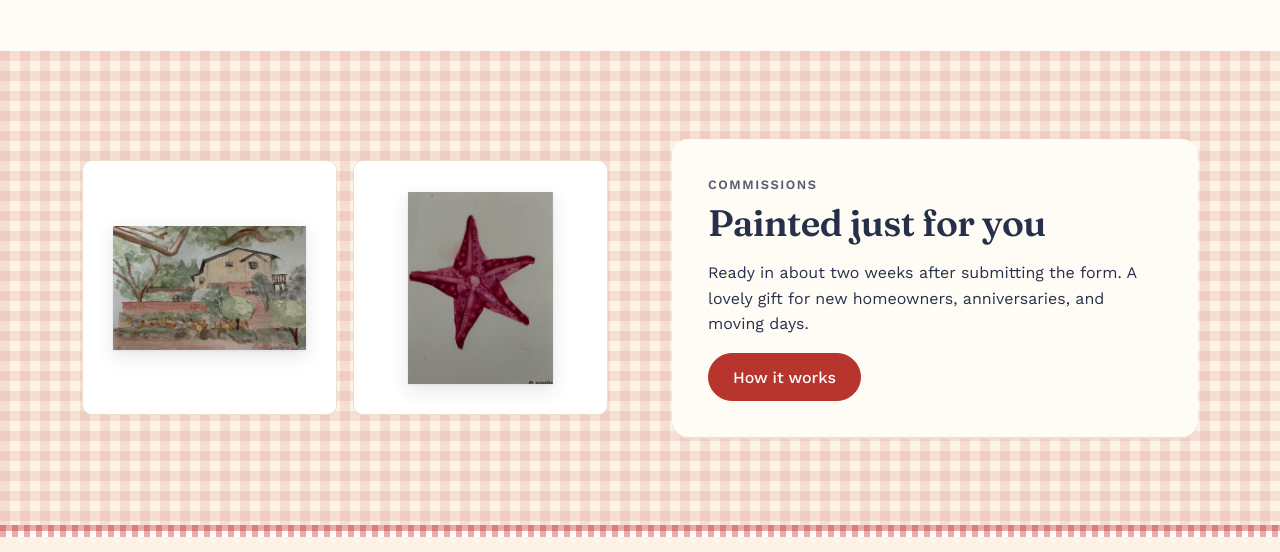
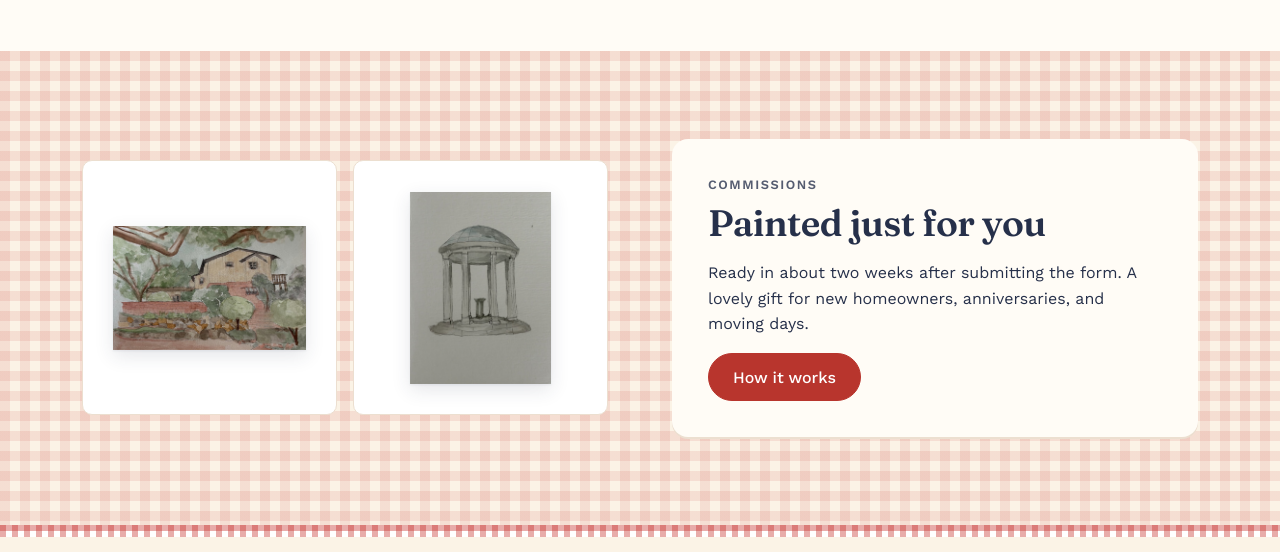
Before and after one commit to marykodenkandath1/priyaswatercolor, a plain HTML site: page index.html in a window 1280 px wide. Shown: the part 1919-2471 px from the top of the page. Drawn offline with nearby package versions, Linux system fonts and the light colour scheme.

Commit message:
About: drop intro text; homepage pair shows the Old Well; show whole paintings in the gallery
- About page keeps the portrait, then My story (screen-reader-only h1)
- Homepage commissions pair: house and the Old Well instead of the starfish
- Ballet slippers re-cropped from the original photo to show the full painting
- Gallery windows use object-fit: contain; sea turtle shown in full (portrait)
  and taxi/gray house ratios match their files

Co-Authored-By: Claude Opus 5.5 <noreply@anthropic.com>

```diff
--- a/css/styles.css
+++ b/css/styles.css
@@ -448,7 +448,7 @@ dialog::backdrop { background: rgba(28, 27, 33, 0.82); }
 .work:hover .work-frame { transform: translateY(-2px); box-shadow: 0 0 0 1px var(--line), 0 4px 8px rgba(38, 48, 74, 0.1), 0 18px 34px rgba(38, 48, 74, 0.18); }
 .work-frame-round { border-radius: 50%; padding: clamp(10px, 9%, 24px); }
 .work-window { display: block; width: 100%; overflow: hidden; background: #f4efe6; }
-.work-window img { display: block; width: 100%; height: 100%; object-fit: cover; }
+.work-window img { display: block; width: 100%; height: 100%; object-fit: contain; }
 .shape-round .work-window, .work-window.shape-round, .work-window.shape-oval { border-radius: 50%; }
 .frame-navy { --frame: var(--ink); }
 .frame-pink { --frame: #e4a0a6; }
--- a/js/app.js
+++ b/js/app.js
@@ -400,8 +400,13 @@
 
     $("[data-featured]").innerHTML = PRODUCTS.slice().sort(newestFirst).map((p) => card(p)).join("");
 
-    $("[data-commission-art]").innerHTML = PREVIOUS_WORK.slice(0, 2)
-      .map((w, i) => `<a class="mat mat-small" href="previous-work.html"><div class="mat-inner">${workArt(w, i, { fit: true })}</div></a>`)
+    // The house and the Old Well, keeping each piece's gallery index for its frame color.
+    const pairTitles = ["House in the trees", "The Old Well"];
+    $("[data-commission-art]").innerHTML = pairTitles
+      .map((t) => PREVIOUS_WORK.findIndex((w) => w.title === t))
+      .filter((i) => i >= 0)
+      .map((i) => [PREVIOUS_WORK[i], i])
+      .map(([w, i]) => `<a class="mat mat-small" href="previous-work.html"><div class="mat-inner">${workArt(w, i, { fit: true })}</div></a>`)
       .join("");
 
   };
--- a/js/data.js
+++ b/js/data.js
@@ -187,11 +187,11 @@ const PREVIOUS_WORK = [
   { src: "images/work/yellow-house.jpg", title: "House in the trees", shape: "landscape", ratio: 1599 / 1028 },
   { src: "images/work/starfish.jpg", title: "Starfish", shape: "portrait", ratio: 1203 / 1600 },
   { src: "images/work/aperol.jpg", title: "Aperol", shape: "portrait", ratio: 609 / 876 },
-  { src: "images/work/taxi.jpg", title: "Taxi", shape: "landscape", ratio: 953 / 685 },
+  { src: "images/work/taxi.jpg", title: "Taxi", shape: "landscape", ratio: 961 / 686 },
   { src: "images/work/old-well.jpg", title: "The Old Well", shape: "portrait", ratio: 1178 / 1600 },
-  { src: "images/work/gray-house.jpg", title: "Gray house", shape: "landscape", ratio: 1601 / 1179 },
-  { src: "images/work/ballet.jpg", title: "Ballet slippers", shape: "portrait", ratio: 1109 / 1203 },
+  { src: "images/work/gray-house.jpg", title: "Gray house", shape: "landscape", ratio: 1500 / 1104 },
+  { src: "images/work/ballet.jpg", title: "Ballet slippers", shape: "portrait", ratio: 998 / 1600 },
   { src: "images/work/birthday-cards.jpg", title: "Birthday cards", shape: "portrait", ratio: 933 / 1109 },
-  { src: "images/work/sea-turtle.jpg", title: "Sea turtle", shape: "square", focus: "50% 45%" },
+  { src: "images/work/sea-turtle.jpg", title: "Sea turtle", shape: "portrait", ratio: 1153 / 1601 },
   { src: "images/work/white-house.jpg", title: "Colonial house", shape: "landscape", ratio: 1225 / 942 },
 ];
```
Also changed, not shown: about.html (+1 -5 lines), images/work/ballet.jpg.
